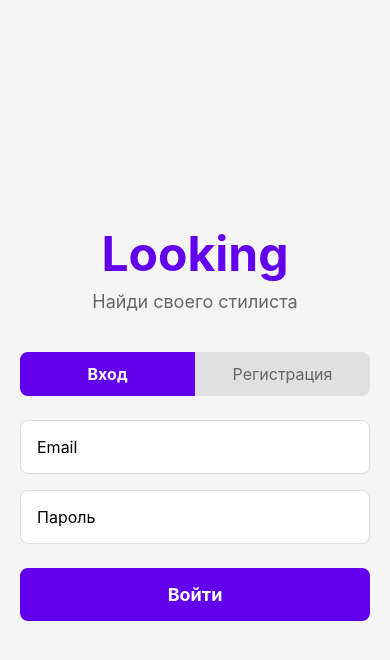
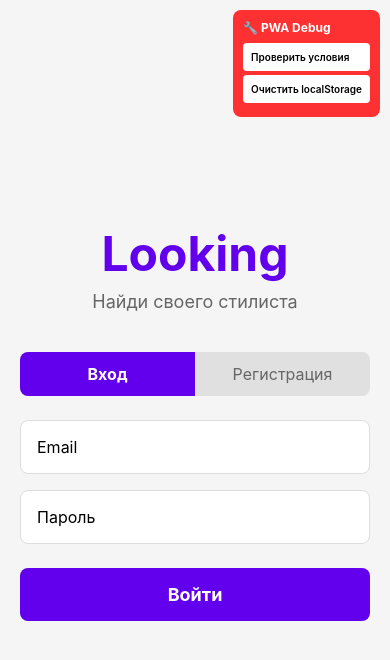
Before and after one commit to yarponomarevdev/looking-app, a React Native app: screen /Map in a window 390 px wide. Shown: the top 660 px of the page. Built offline with nearby package versions, Linux system fonts and the light colour scheme; no server answers.

Commit message:
Add TestPrompt component to App and enhance InstallPrompt with detailed logging and mobile device checks for PWA installation prompts.

```diff
--- a/App.tsx
+++ b/App.tsx
@@ -12,6 +12,7 @@ import AppNavigator from './src/navigation/AppNavigator';
 import { supabase } from './src/lib/supabase';
 import { AlertProvider } from './src/components/alert/AlertProvider';
 import { InstallPrompt } from './src/components/pwa/install-prompt';
+import { TestPrompt } from './src/components/pwa/test-prompt';
 
 export default function App() {
   const { loading, initialize } = useAuthStore();
@@ -91,6 +92,7 @@ export default function App() {
     <AlertProvider>
       <AppNavigator />
       <InstallPrompt />
+      <TestPrompt />
       <StatusBar style="auto" />
     </AlertProvider>
   );
--- a/src/components/pwa/install-prompt.tsx
+++ b/src/components/pwa/install-prompt.tsx
@@ -35,9 +35,17 @@ export function InstallPrompt() {
     // Только для веб-платформы
     if (Platform.OS !== 'web') return;
 
+    console.log('[PWA Install] Инициализация компонента');
+
     // Проверка iOS
     const userAgent = window.navigator.userAgent.toLowerCase();
     const isIOSDevice = /iphone|ipad|ipod/.test(userAgent);
+    const isMobileAndroid = /android/.test(userAgent);
+    const isMobile = isIOSDevice || isMobileAndroid;
+
+    console.log('[PWA Install] User Agent:', userAgent);
+    console.log('[PWA Install] iOS:', isIOSDevice, '| Android:', isMobileAndroid, '| Mobile:', isMobile);
+
     setIsIOS(isIOSDevice);
 
     // Проверка, что приложение уже установлено
@@ -46,20 +54,45 @@ export function InstallPrompt() {
       window.matchMedia('(display-mode: standalone)').matches;
     setIsStandalone(isInStandaloneMode);
 
+    console.log('[PWA Install] Standalone режим:', isInStandaloneMode);
+
     // Если уже установлено, не показываем промпт
-    if (isInStandaloneMode) return;
+    if (isInStandaloneMode) {
+      console.log('[PWA Install] Приложение уже установлено, промпт не показываем');
+      return;
+    }
 
-    // Проверяем, был ли промпт уже показан ранее
-    const wasPromptDismissed = localStorage.getItem('pwa-install-dismissed');
-    if (wasPromptDismissed) return;
+    // Проверяем, был ли промпт уже показан ранее (и не прошло ли 30 дней)
+    const dismissedTimeStr = localStorage.getItem('pwa-install-dismissed');
+    if (dismissedTimeStr) {
+      const dismissedTime = parseInt(dismissedTimeStr, 10);
+      const currentTime = new Date().getTime();
+
+      if (currentTime < dismissedTime) {
+        console.log('[PWA Install] Промпт был закрыт ранее, не показываем до:', new Date(dismissedTime));
+        return;
+      } else {
+        // Время прошло, очищаем флаг
+        console.log('[PWA Install] Время ожидания прошло, очищаем флаг');
+        localStorage.removeItem('pwa-install-dismissed');
+      }
+    }
+
+    // Показываем только на мобильных устройствах
+    if (!isMobile) {
+      console.log('[PWA Install] Не мобильное устройство, промпт не показываем');
+      return;
+    }
 
     // Для Android: слушаем событие beforeinstallprompt
     const handleBeforeInstallPrompt = (e: Event) => {
+      console.log('[PWA Install] Событие beforeinstallprompt получено (Android)');
       e.preventDefault();
       setDeferredPrompt(e as BeforeInstallPromptEvent);
 
       // Показываем промпт через 2 секунды после загрузки
       setTimeout(() => {
+        console.log('[PWA Install] Показываем Android промпт');
         setShowPrompt(true);
       }, 2000);
     };
@@ -68,7 +101,9 @@ export function InstallPrompt() {
 
     // Для iOS: показываем через 2 секунды с анимацией стрелки
     if (isIOSDevice) {
+      console.log('[PWA Install] iOS устройство, показываем промпт через 2 сек');
       setTimeout(() => {
+        console.log('[PWA Install] Показываем iOS промпт');
         setShowPrompt(true);
         startBounceAnimation();
       }, 2000);
--- /dev/null
+++ b/src/components/pwa/test-prompt.tsx
@@ -0,0 +1,81 @@
+/**
+ * Тестовая утилита для PWA Install Prompt
+ * Добавьте этот компонент временно для отладки на мобильном
+ */
+
+import React from 'react';
+import { View, Text, TouchableOpacity, StyleSheet, Platform } from 'react-native';
+
+export function TestPrompt() {
+  if (Platform.OS !== 'web') return null;
+
+  const handleClearStorage = () => {
+    localStorage.removeItem('pwa-install-dismissed');
+    alert('localStorage очищен! Перезагрузите страницу.');
+  };
+
+  const handleCheckConditions = () => {
+    const userAgent = window.navigator.userAgent.toLowerCase();
+    const isIOS = /iphone|ipad|ipod/.test(userAgent);
+    const isAndroid = /android/.test(userAgent);
+    const isStandalone =
+      ('standalone' in window.navigator && (window.navigator as any).standalone) ||
+      window.matchMedia('(display-mode: standalone)').matches;
+    const dismissed = localStorage.getItem('pwa-install-dismissed');
+
+    const info = `
+📱 User Agent: ${userAgent}
+
+✓ iOS: ${isIOS}
+✓ Android: ${isAndroid}
+✓ Standalone: ${isStandalone}
+✓ Dismissed: ${dismissed ? new Date(parseInt(dismissed)).toLocaleString() : 'Нет'}
+
+Platform.OS: ${Platform.OS}
+    `;
+
+    alert(info);
+    console.log(info);
+  };
+
+  return (
+    <View style={styles.container}>
+      <Text style={styles.title}>🔧 PWA Debug</Text>
+      <TouchableOpacity style={styles.button} onPress={handleCheckConditions}>
+        <Text style={styles.buttonText}>Проверить условия</Text>
+      </TouchableOpacity>
+      <TouchableOpacity style={styles.button} onPress={handleClearStorage}>
+        <Text style={styles.buttonText}>Очистить localStorage</Text>
+      </TouchableOpacity>
+    </View>
+  );
+}
+
+const styles = StyleSheet.create({
+  container: {
+    position: 'absolute',
+    top: 10,
+    right: 10,
+    backgroundColor: 'rgba(255, 0, 0, 0.8)',
+    padding: 10,
+    borderRadius: 8,
+    zIndex: 9999,
+  },
+  title: {
+    color: '#fff',
+    fontSize: 12,
+    fontWeight: 'bold',
+    marginBottom: 8,
+  },
+  button: {
+    backgroundColor: '#fff',
+    padding: 8,
+    borderRadius: 4,
+    marginBottom: 4,
+  },
+  buttonText: {
+    color: '#000',
+    fontSize: 10,
+    fontWeight: '600',
+  },
+});
```
